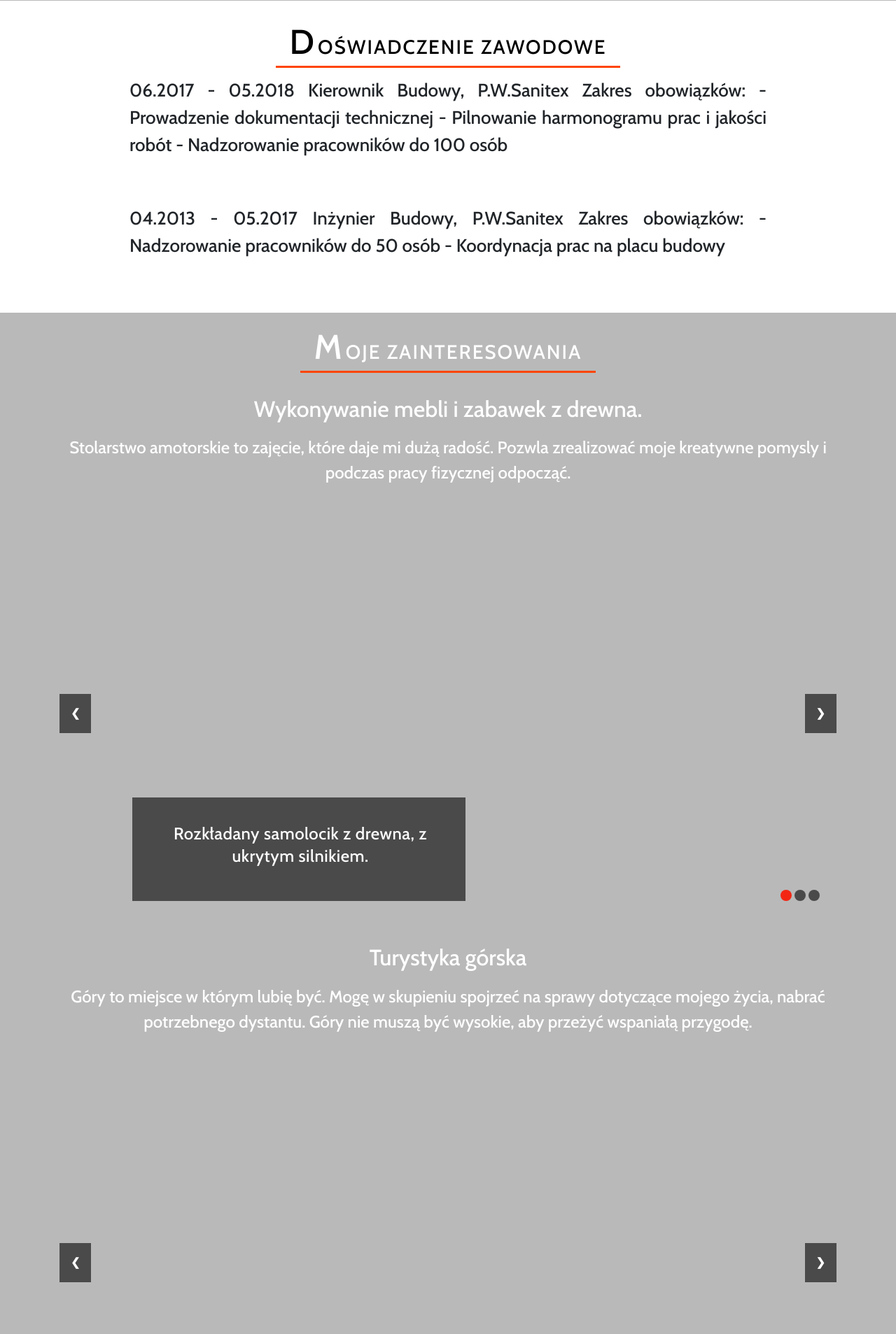
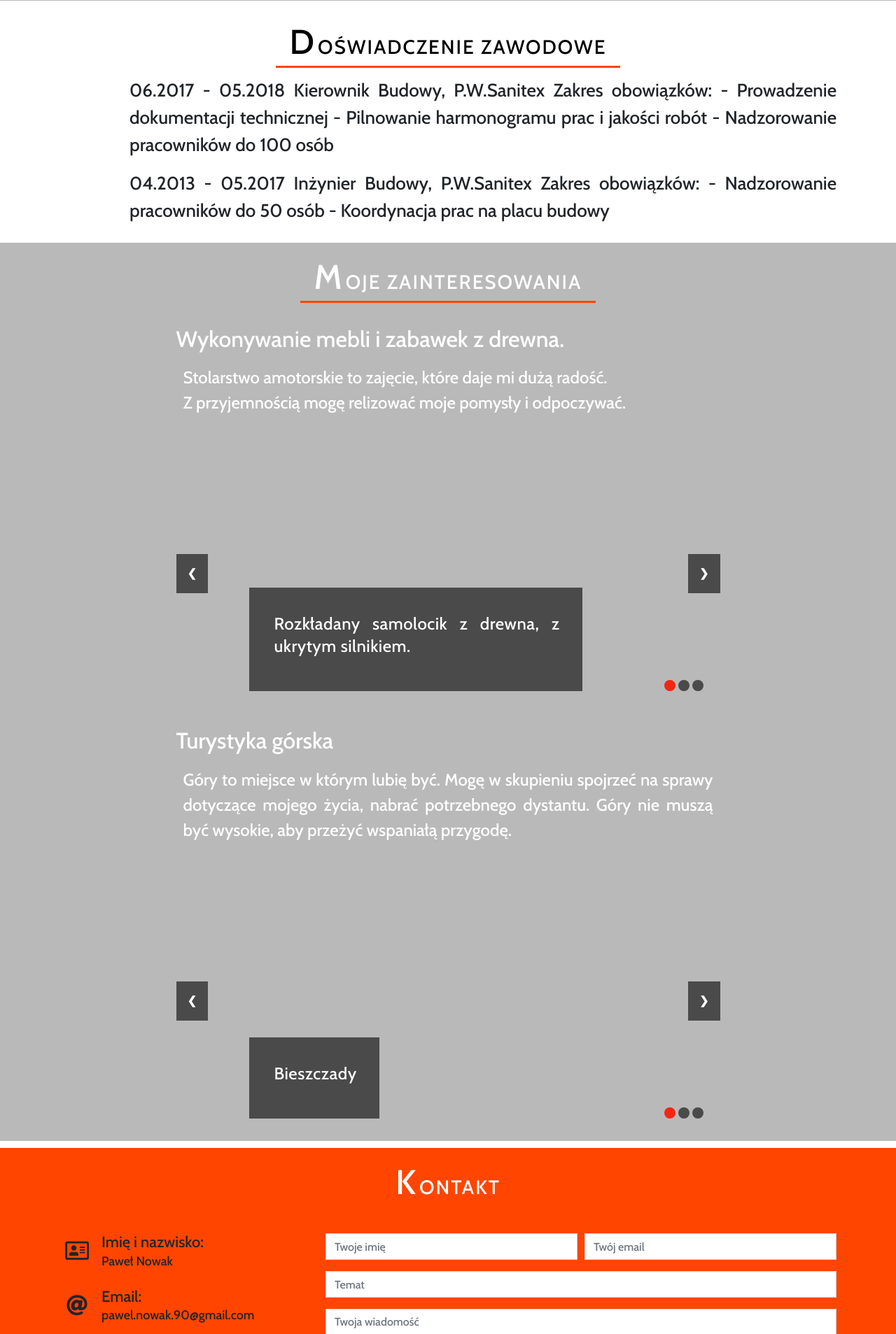
Before and after one commit to pawelNowak90/My-CV-project, a PHP site: page / in a window 1280 px wide. Shown: the part 3325-5232 px from the top of the page at 70% size. Run offline with PHP 8.4, Linux system fonts and the light colour scheme.

Commit message:
Refaktoryzacja-gotowa-w-90-procentach

```diff
--- a/css/main.css
+++ b/css/main.css
@@ -57,6 +57,9 @@ header div.navigation ul {
   -webkit-box-pack: center;
       -ms-flex-pack: center;
           justify-content: center;
+  -webkit-box-align: center;
+      -ms-flex-align: center;
+          align-items: center;
 }
 
 header div.navigation ul li {
@@ -117,7 +120,7 @@ section {
   margin-top: 10px;
   padding-top: 10px;
   overflow: hidden;
-  text-align: center;
+  text-align: justify;
 }
 
 section > h1 {
@@ -220,6 +223,12 @@ section#o-mnie p {
   transition: opacity 0.5s linear, transform 0.5s linear, -webkit-transform 0.5s linear;
   -webkit-transition-delay: 0.2s;
           transition-delay: 0.2s;
+}
+
+@media (max-width: 992px) {
+  section#o-mnie p {
+    padding: 0 5px 20px 5px;
+  }
 }
 
 section#o-mnie p:nth-of-type(2) {
@@ -411,7 +420,7 @@ section#wyksztalcenie.visited div.logo.second {
 }
 
 section#doswiadczenie-zawodowe p {
-  padding: 0 100px 50px 100px;
+  padding: 0 0 0 100px;
   font-size: 26px;
   text-align: justify;
   opacity: 0;
@@ -436,21 +445,21 @@ section#doswiadczenie-zawodowe.visited p {
           transform: translateY(0);
 }
 
-section#moje-zainteresowania p {
-  padding: 10px 0;
+section#moje-zainteresowania div.slider-wrapper {
+  margin-left: auto;
+  margin-right: auto;
+  width: 70%;
+  overflow: hidden;
+}
+
+section#moje-zainteresowania div.slider-wrapper p {
+  padding: 10px 10px;
   color: white;
   font-size: 1.5em;
 }
 
-section#moje-zainteresowania .slides {
-  margin: 10px 0;
-}
-
-section#moje-zainteresowania div.stolarstwo,
-section#moje-zainteresowania div.turystyka-gorska {
-  margin: 20px 0;
-  position: relative;
-  text-align: center;
+section#moje-zainteresowania div.slider-wrapper .slide {
+  min-height: 400px;
 }
 
 section#kontakt {
--- a/index.html
+++ b/index.html
@@ -193,6 +193,7 @@
                 </section>
 
                 <section class=" " id="doswiadczenie-zawodowe">
+
                     <h1><span>Doświadczenie zawodowe</span></h1>
                     <div class="container">
                         <p>06.2017 - 05.2018 Kierownik Budowy, P.W.Sanitex
@@ -211,16 +212,18 @@
                 <section class=" bg-gray" id="moje-zainteresowania">
                     <h1><span>Moje Zainteresowania</span></h1>
                     <div class="container">
+                        <div class="slider-wrapper">
                             <h2>Wykonywanie mebli i zabawek z drewna.</h2>
-                        <p>Stolarstwo amotorskie to zajęcie, które daje mi dużą radość. Pozwla zrealizować moje
-                            kreatywne pomysly i podczas pracy fizycznej odpocząć.</p>
+                            <p>Stolarstwo amotorskie to zajęcie, które daje mi dużą radość.
+                                <br />Z przyjemnością mogę relizować moje pomysły i odpoczywać.</p>
                             <div id="slider" class="slides show">
                                 <div class="slide">
                                     <figure>
                                         <img class="hidden" src="img/stolarstwo1.jpg" alt="Pierwszy slide">
                                     </figure>
                                     <div class="slide-description">
-                                    <h3 class="slide-header">Rozkładany samolocik z drewna, z ukrytym silnikiem.</h3>
+                                        <h3 class="slide-header">Rozkładany samolocik z drewna, z ukrytym silnikiem.
+                                        </h3>
                                     </div>
                                 </div>
                                 <div class="slide">
@@ -252,7 +255,8 @@
                                     <button class="arrow-next">❯</button>
                                 </nav>
                             </div>
-
+                        </div>
+                        <div class="slider-wrapper">
                             <h2>Turystyka górska</h2>
                             <p>Góry to miejsce w którym lubię być. Mogę w skupieniu spojrzeć na sprawy dotyczące mojego
                                 życia, nabrać potrzebnego dystantu.
@@ -296,6 +300,8 @@
                                     <button class="arrow-next2">❯</button>
                                 </nav>
                             </div>
+                        </div>
+
                     </div>
                 </section>
 
@@ -375,7 +381,8 @@
                 prev: "#slider nav button.arrow-prev",
                 next: "#slider nav button.arrow-next",
                 nav: "#slider nav.dots span",
-                time: 3000
+                time: 3000,
+                height: true
             }).init();
         })();
 
--- a/js/functions.js
+++ b/js/functions.js
@@ -11,6 +11,8 @@ function addNavClickedHandler() {
    [...document.querySelectorAll("nav a.nav-link")].forEach((item) =>
       item.addEventListener("click", function (event) {
          event.preventDefault();
+
+         document.querySelector('header div.navbar-collapse').classList.remove('show');
          let sectionId = this.hash.slice(1);
          document.documentElement.scrollTop = sectionArrayReduce[sectionId].offsetTop - nav.offsetHeight;
       })
@@ -21,7 +23,11 @@ function addToggleMenuHandler() {
    document.body.addEventListener('click', () => {
       document.querySelector('header div.navbar-collapse').classList.remove('show');
    });
+   document.querySelector('header div.navbar-collapse').addEventListener('click', (e) => { e.stopPropagation() });
+   // document.querySelector('header div.navbar-collapse').addEventListener('click', (e) => { alert('kliknales w menu: ' + e.target1) });
+
 }
+
 
 function stickNavigation() {
    const sectionAboutMe = document.querySelector("section.o-mnie");
--- a/style/_nav.scss
+++ b/style/_nav.scss
@@ -48,6 +48,7 @@ header {
       list-style-type: none;
       width: 100%;
       justify-content: center;
+      align-items: center;
 
       li {
         display: inline-block;
--- a/style/_sections.scss
+++ b/style/_sections.scss
@@ -1,8 +1,8 @@
 section {
     margin-top: 10px;
     padding-top: 10px;
-    overflow: hidden; //DORA jak jest tylko overflow-x:hidden, to na Y pjawia się scroll ?
-    text-align: center;
+    overflow: hidden;
+    text-align: justify;
 
 
     &>h1 {
@@ -92,6 +92,9 @@ section#my-baner {
 section#o-mnie {
     p {
         padding: 0 100px 50px 100px;
+        @media (max-width: 992px){
+            padding: 0 5px 20px 5px;
+        }
         font-size: 26px;
         text-align: justify;
         opacity: 0;
@@ -285,7 +288,7 @@ section#wyksztalcenie {
 
 section#doswiadczenie-zawodowe {
     p {
-        padding: 0 100px 50px 100px;
+        padding: 0 0 0 100px;
         font-size: 26px;
         text-align: justify;
         opacity: 0;
@@ -309,62 +312,32 @@ section#doswiadczenie-zawodowe {
 
 section#moje-zainteresowania {
 
+
+    div.slider-wrapper{
+        margin-left:auto;
+        margin-right: auto;
+        width:70%;
+        // height:90vh;
+        overflow: hidden;
     p {
-        padding: 10px 0;
+        padding: 10px 10px;
         color: white;
         font-size: 1.5em;
     }
 
-    .slides {
-        margin: 10px 0;
+    .slide{
+        min-height: 400px;
     }
 
-    div.stolarstwo,
-    div.turystyka-gorska {
-        margin: 20px 0;
-        position: relative;
-        text-align: center;
 
+}
+    // div.stolarstwo,
+    // div.turystyka-gorska {
+    //     margin: 20px 0;
+    //     position: relative;
+    //     text-align: center;
 
-        // h2 {
-        //     position: absolute;
-        //     top: 0;
-        //     left: 50%;
-        //     transform: translate(-50%, 0);
-        //     font-size: 50px;
-        //     text-shadow: -2px 0 5px white, 0 2px 5px white, 2px 0 5px white, 0 -2px 5px white;
-        // }
-
-        // .dots {
-        //     position: absolute;
-        //     bottom: 30px;
-        //     left: 50%;
-        //     transform: translateX(-50%);
-
-        //     div.dot {
-        //         margin: 15px;
-        //         display: inline-block;
-        //         width: 40px;
-        //         height: 40px;
-        //         cursor: pointer;
-
-        //         span {
-        //             padding: 15px;
-        //             display: inline-block;
-        //             background-color: #fff;
-        //             margin: 0 20px;
-        //             width: 10px;
-        //             height: 10px;
-        //             border-radius: 50%;
-        //             box-shadow: 0 0 0 2px black;
-
-
-        //             &.active {
-        //                 background-color: #000;
-        //             }
-                // }
-            // }
-        }
+    //     }
 
 }
 
```
Also changed, not shown: 1 other file. Lines whose indentation alone changed are shown as unchanged.
